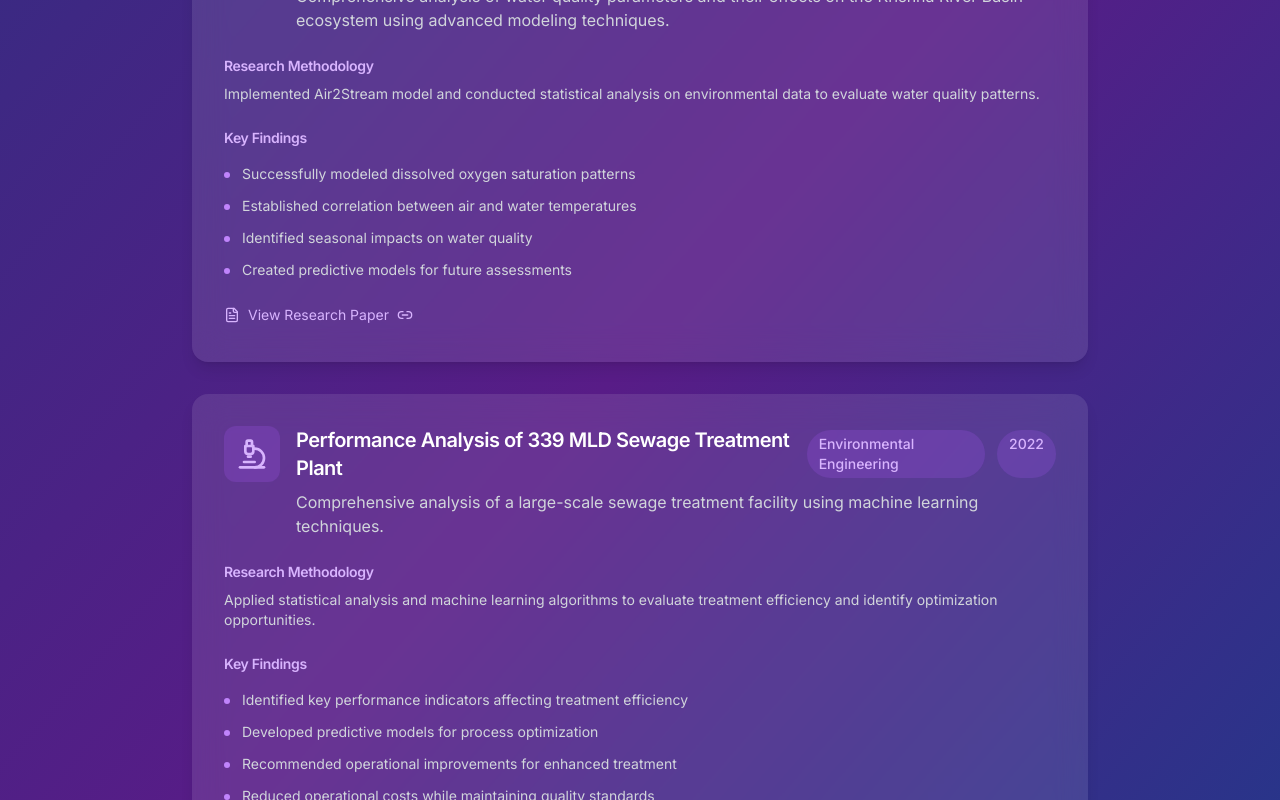
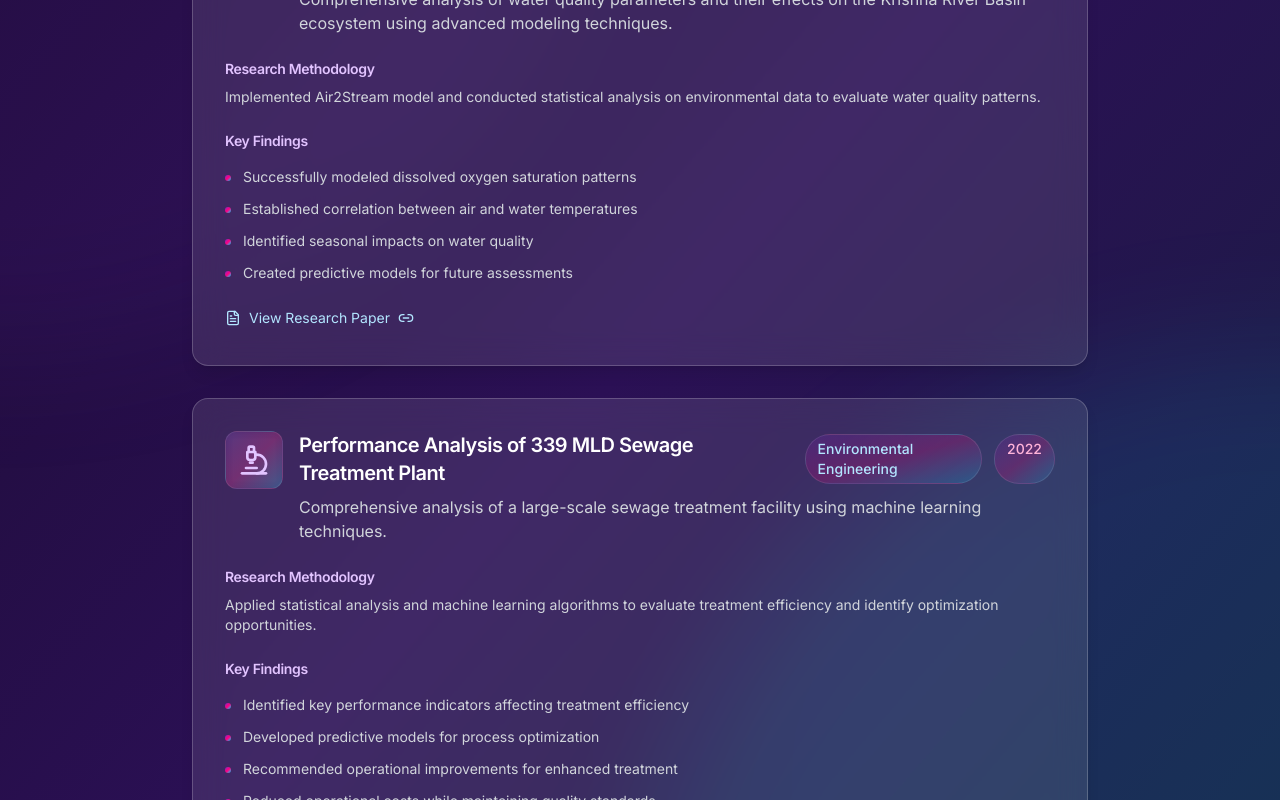
Before and after one commit to vsv2014/Bolt_VSV_porfolio, a React (Vite) app: page / in a window 1280 px wide. Shown: the part 7860-8660 px from the top of the page. Built offline with nearby package versions, Linux system fonts and the light colour scheme.

Commit message:
feat: Update Research section with futuristic AI/ML theme

```diff
--- a/src/components/sections/Research.tsx
+++ b/src/components/sections/Research.tsx
@@ -46,8 +46,14 @@ const researchProjects: Research[] = [
 
 const Research: FC = () => {
   return (
-    <section id="research" className="py-16 sm:py-20 md:py-24 bg-gradient-to-br from-indigo-900 via-purple-900 to-blue-900">
-      <div className="container mx-auto px-4 sm:px-6 lg:px-8">
+    <section id="research" className="py-16 sm:py-20 md:py-24 bg-gradient-to-br from-[#1a0b2e] via-[#2b1055] to-[#16213e] relative overflow-hidden">
+      {/* Glass Background Shapes */}
+      <div className="absolute inset-0 overflow-hidden">
+        <div className="absolute -top-1/2 -left-1/2 w-full h-full bg-[#7928ca]/10 rounded-full blur-3xl"></div>
+        <div className="absolute -bottom-1/2 -right-1/2 w-full h-full bg-[#00d4ff]/10 rounded-full blur-3xl"></div>
+      </div>
+
+      <div className="container mx-auto px-4 sm:px-6 lg:px-8 relative z-10">
         <motion.div
           initial="initial"
           whileInView="animate"
@@ -71,22 +77,22 @@ const Research: FC = () => {
               <motion.div
                 key={index}
                 variants={fadeInUp}
-                className="bg-white/10 backdrop-blur-lg rounded-2xl shadow-lg hover:shadow-xl transition-all duration-300 group hover:bg-white/20"
+                className="bg-white/10 backdrop-blur-lg rounded-2xl shadow-lg hover:shadow-xl transition-all duration-300 group hover:bg-white/20 border border-white/20"
               >
                 <div className="p-4 sm:p-6 md:p-8">
                   {/* Project Header */}
                   <div className="flex flex-col sm:flex-row sm:items-start gap-4 mb-4 sm:mb-6">
-                    <div className="p-3 bg-purple-500/20 rounded-xl text-purple-300 w-fit group-hover:bg-purple-500/30 transition-colors">
+                    <div className="p-3 bg-gradient-to-br from-[#7928ca]/20 via-[#ff0080]/20 to-[#00d4ff]/20 rounded-xl text-[#e2c4ff] w-fit group-hover:from-[#7928ca]/30 group-hover:via-[#ff0080]/30 group-hover:to-[#00d4ff]/30 transition-colors backdrop-blur-sm border border-white/10">
                       <Microscope className="w-6 h-6 sm:w-8 sm:h-8" />
                     </div>
                     <div className="flex-grow">
                       <div className="flex flex-col sm:flex-row sm:items-center sm:justify-between gap-2 sm:gap-4">
-                        <h3 className="text-lg sm:text-xl font-semibold text-white group-hover:text-purple-200 transition-colors">{project.title}</h3>
+                        <h3 className="text-lg sm:text-xl font-semibold text-white group-hover:text-[#e2c4ff] transition-colors">{project.title}</h3>
                         <div className="flex gap-3">
-                          <span className="text-sm font-medium text-purple-300 bg-purple-500/20 px-3 py-1 rounded-full w-fit">
+                          <span className="text-sm font-medium text-[#b3e6ff] bg-gradient-to-br from-[#7928ca]/20 via-[#ff0080]/20 to-[#00d4ff]/20 px-3 py-1 rounded-full w-fit border border-white/10">
                             {project.domain}
                           </span>
-                          <span className="text-sm font-medium text-purple-300 bg-purple-500/20 px-3 py-1 rounded-full w-fit">
+                          <span className="text-sm font-medium text-[#ffb3d9] bg-gradient-to-br from-[#7928ca]/20 via-[#ff0080]/20 to-[#00d4ff]/20 px-3 py-1 rounded-full w-fit border border-white/10">
                             {project.year}
                           </span>
                         </div>
@@ -97,17 +103,17 @@ const Research: FC = () => {
 
                   {/* Methodology */}
                   <div className="mb-4 sm:mb-6">
-                    <h4 className="text-sm font-semibold text-purple-300 mb-2 group-hover:text-purple-200 transition-colors">Research Methodology</h4>
+                    <h4 className="text-sm font-semibold text-[#e2c4ff] mb-2 group-hover:text-[#ffb3d9] transition-colors">Research Methodology</h4>
                     <p className="text-sm text-gray-300 group-hover:text-gray-200 transition-colors">{project.methodology}</p>
                   </div>
 
                   {/* Findings */}
                   <div className="space-y-3 sm:space-y-4">
-                    <h4 className="text-sm font-semibold text-purple-300 group-hover:text-purple-200 transition-colors">Key Findings</h4>
+                    <h4 className="text-sm font-semibold text-[#e2c4ff] group-hover:text-[#ffb3d9] transition-colors">Key Findings</h4>
                     <ul className="space-y-2 sm:space-y-3">
                       {project.findings.map((finding, idx) => (
                         <li key={idx} className="flex items-start gap-2 sm:gap-3">
-                          <div className="w-1.5 h-1.5 rounded-full bg-purple-400 mt-2 flex-shrink-0" />
+                          <div className="w-1.5 h-1.5 rounded-full bg-gradient-to-br from-[#7928ca] via-[#ff0080] to-[#00d4ff] mt-2 flex-shrink-0" />
                           <span className="text-sm text-gray-300 group-hover:text-gray-200 transition-colors">{finding}</span>
                         </li>
                       ))}
@@ -121,7 +127,7 @@ const Research: FC = () => {
                         href={project.paperLink}
                         target="_blank"
                         rel="noopener noreferrer"
-                        className="inline-flex items-center gap-2 text-sm text-purple-300 hover:text-purple-200 transition-colors group-hover:text-purple-200"
+                        className="inline-flex items-center gap-2 text-sm text-[#b3e6ff] hover:text-[#ffb3d9] transition-colors group-hover:text-[#ffb3d9]"
                       >
                         <FileText className="w-4 h-4" />
                         <span>View Research Paper</span>
```
